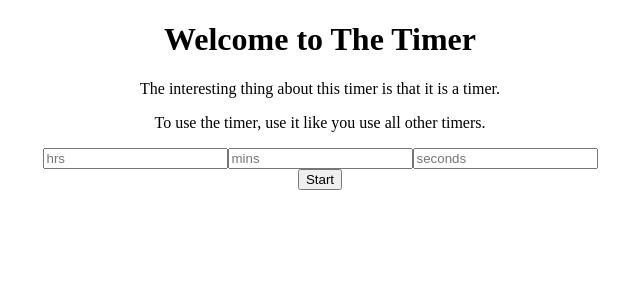
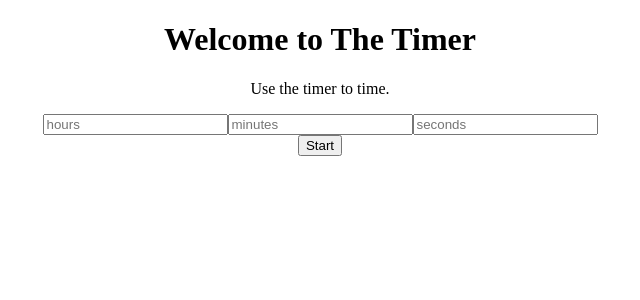
Before and after one commit to AndrewPomo/react-clock, a React (Create React App) app: page / in a window 1280 px wide. Shown: the top 300 px of the page, without its empty margins (320-960 px from the left). Built offline with nearby package versions, Linux system fonts and the light colour scheme.

Commit message:
removed extraneous files

```diff
--- a/src/App.css
+++ b/src/App.css
@@ -1,28 +1,3 @@
 .App {
   text-align: center;
 }
-
-.App-logo {
-  animation: App-logo-spin infinite 20s linear;
-  height: 80px;
-}
-
-.App-header {
-  background-color: #222;
-  height: 150px;
-  padding: 20px;
-  color: white;
-}
-
-.App-title {
-  font-size: 1.5em;
-}
-
-.App-intro {
-  font-size: large;
-}
-
-@keyframes App-logo-spin {
-  from { transform: rotate(0deg); }
-  to { transform: rotate(360deg); }
-}
--- a/src/App.js
+++ b/src/App.js
@@ -98,8 +98,7 @@ class App extends Component {
     return (
       <div className="App">
         <h1>Welcome to The Timer</h1>
-        <p>The interesting thing about this timer is that it is a timer.</p>
-        <p>To use the timer, use it like you use all other timers.</p>
+        <p>Use the timer to time.</p>
         <Timer
           handleInput={this.handleInput}
           handleStart={this.handleStart}
--- a/src/Timer.js
+++ b/src/Timer.js
@@ -10,13 +10,12 @@ var Timer = ({handleInput, handleStart, handlePause, handleReset, time, active})
         <button onClick={handleReset}>Reset</button>
       </div>
     )
-
   } else {
     return(
       <div className="timer">
         <form onChange={handleInput}>
-          <input maxLength="2" placeholder="hrs" name="hours"></input>
-          <input maxLength="2" placeholder="mins" name="minutes"></input>
+          <input maxLength="2" placeholder="hours" name="hours"></input>
+          <input maxLength="2" placeholder="minutes" name="minutes"></input>
           <input maxLength="2" placeholder="seconds" name="seconds"></input>
         </form>
         <button onClick={handleStart}>Start</button>
```
Also changed, not shown: src/logo.svg (deleted), 1 other file (tests, documents, lock files or other folders).
